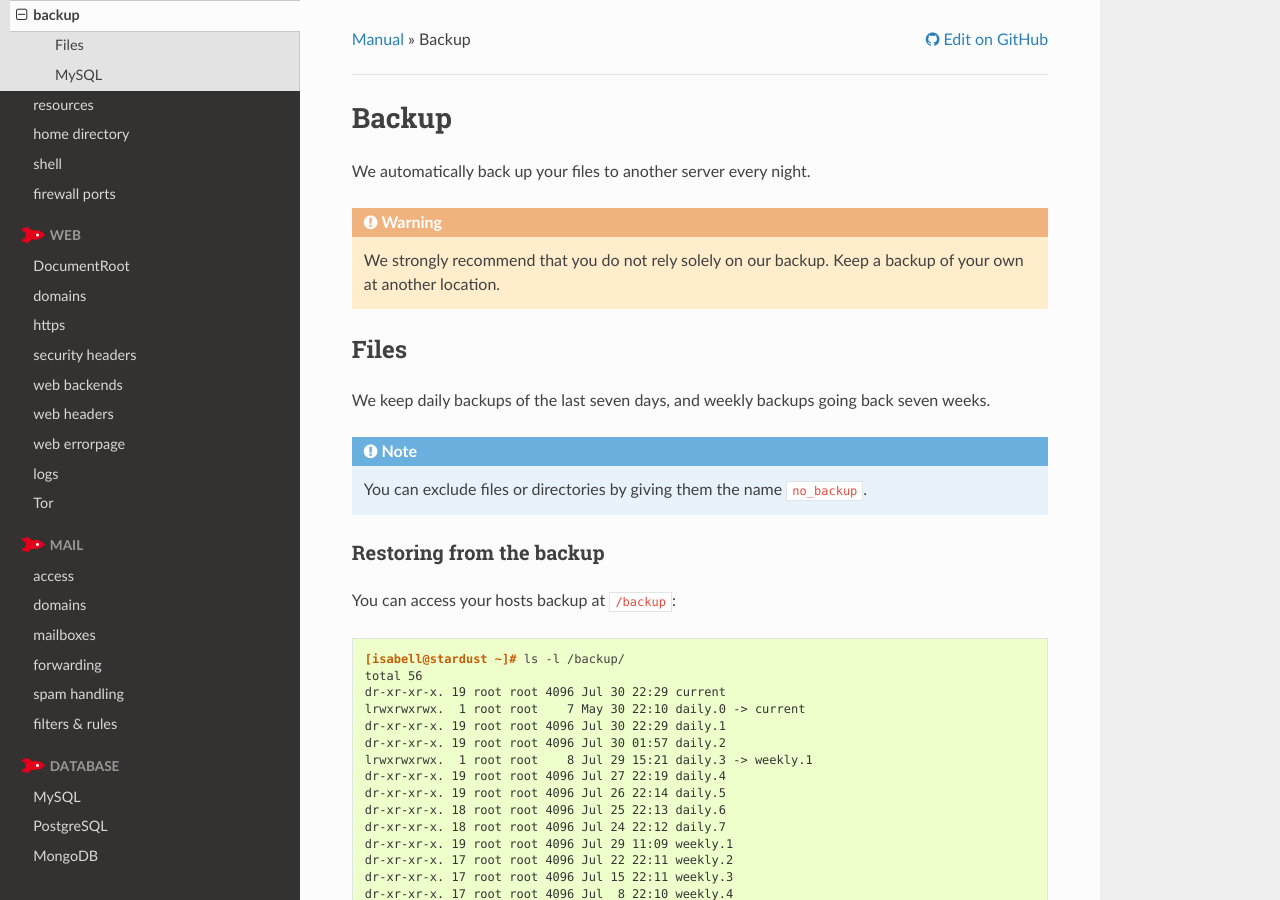
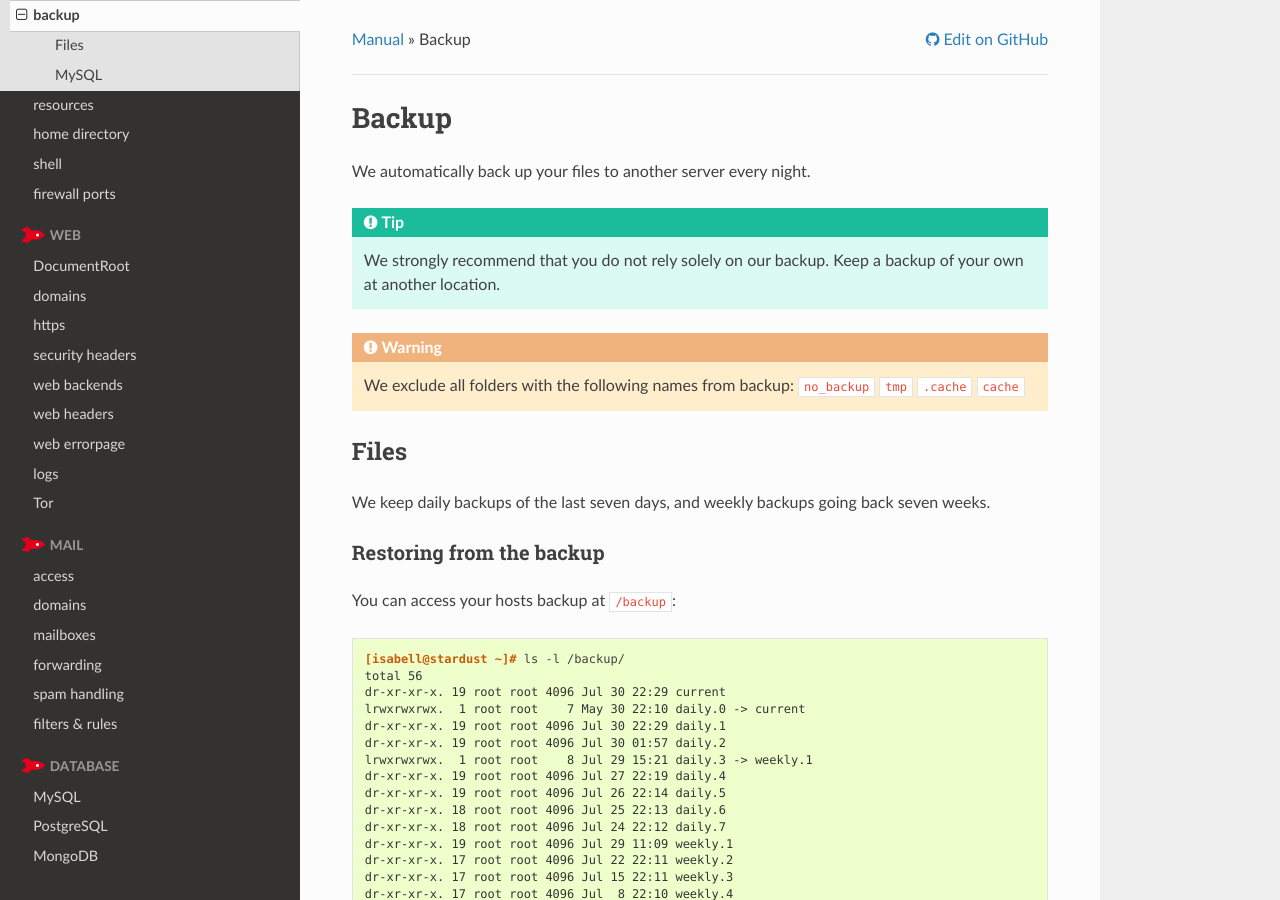
Before and after one commit to Uberspace/manual, a Sphinx documentation site: the page built from source/basics-backup.rst, in a window 1280 px wide and 900 px high. Built offline with Sphinx 7.4.7 and the Read the Docs theme 2.0.0, drawn with Linux system fonts in a browser that asks for light colours.

Commit message:
show excluded backup folders #486

```diff
--- a/source/basics-backup.rst
+++ b/source/basics-backup.rst
@@ -4,14 +4,14 @@ Backup
 
 We automatically back up your files to another server every night.
 
-.. warning:: We strongly recommend that you do not rely solely on our backup. Keep a backup of your own at another location.
+.. tip:: We strongly recommend that you do not rely solely on our backup. Keep a backup of your own at another location.
+
+.. warning:: We exclude all folders with the following names from backup: ``no_backup`` ``tmp`` ``.cache`` ``cache``
 
 Files
 =====
 
 We keep daily backups of the last seven days, and weekly backups going back seven weeks.
-
-.. note:: You can exclude files or directories by giving them the name ``no_backup``.
 
 Restoring from the backup
 -------------------------
```
